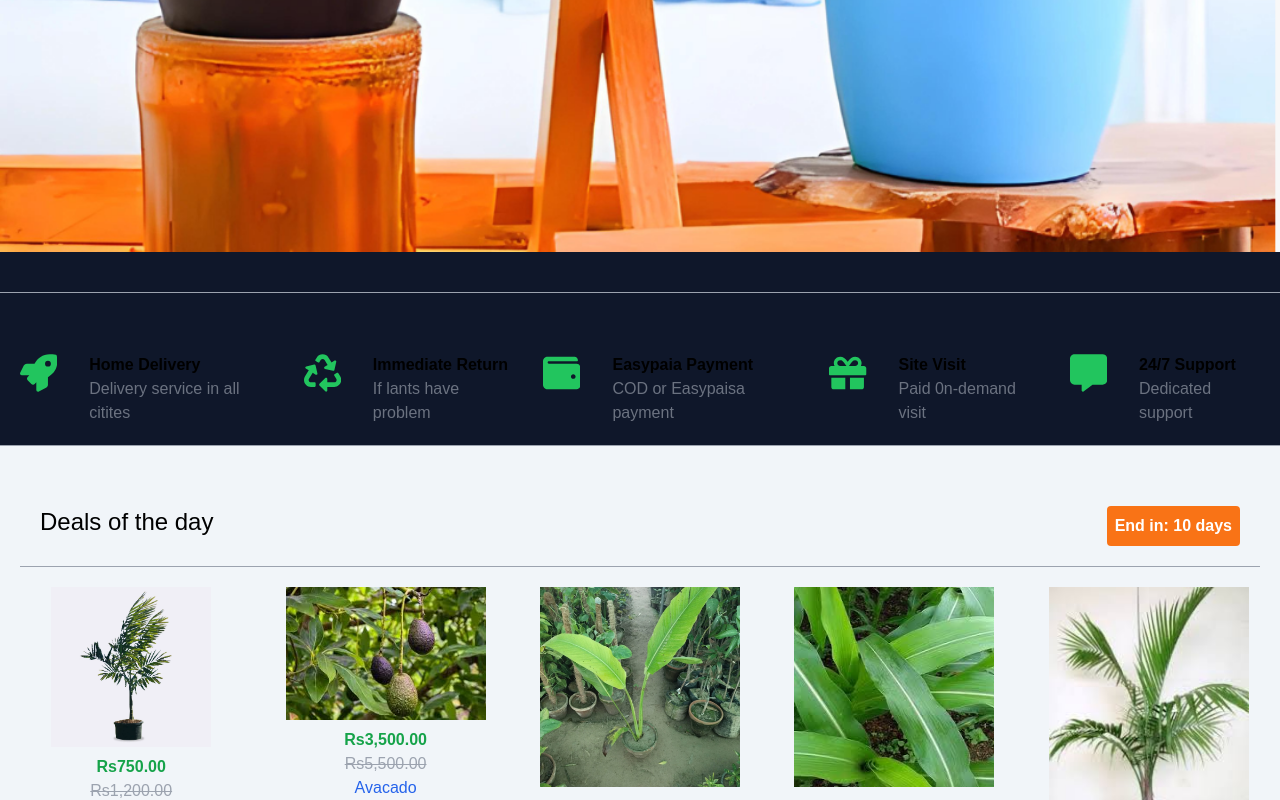
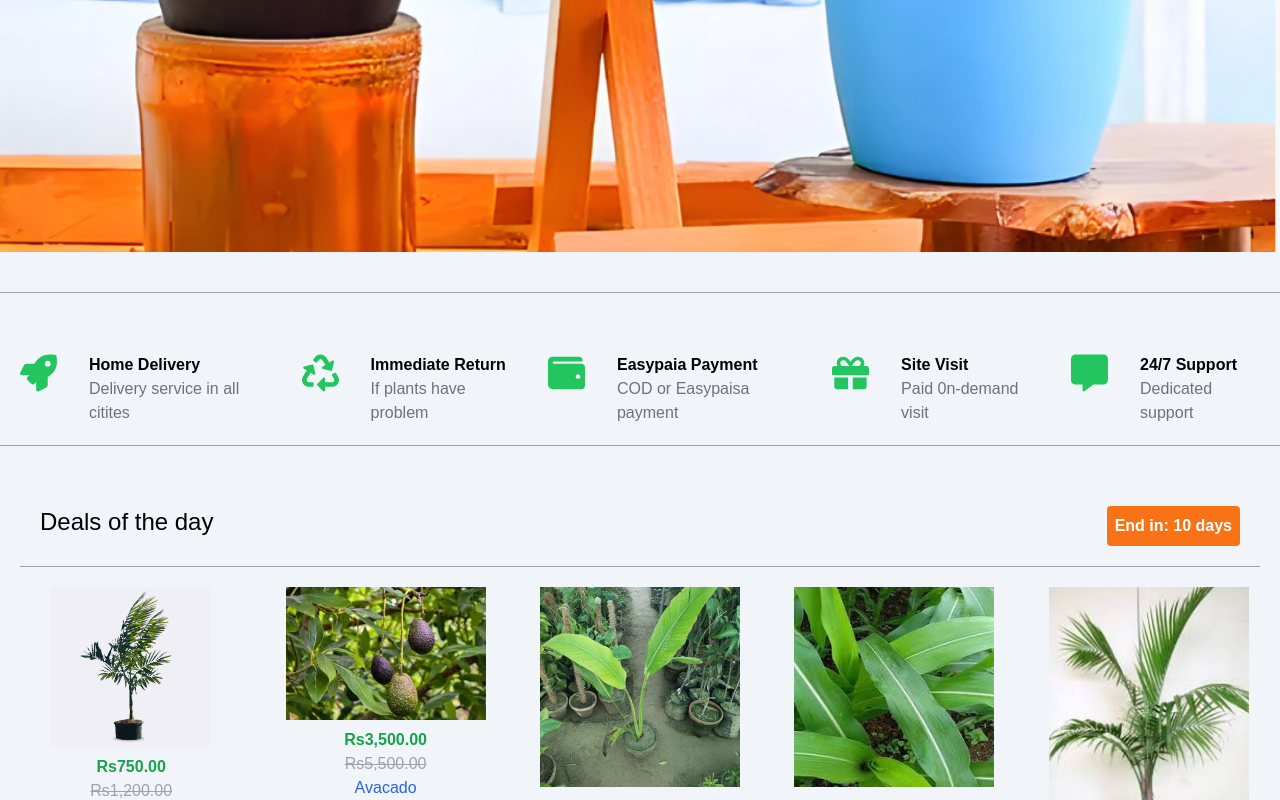
Before and after one commit to DilkashMaryam/nextjs_assignment03, a Next.js app: page / in a window 1280 px wide. Shown: the part 1174-1974 px from the top of the page. Built offline with nearby package versions, Linux system fonts and the light colour scheme.

Commit message:
Update HeroSection.tsx

```diff
--- a/app/components/HeroSection/HeroSection.tsx
+++ b/app/components/HeroSection/HeroSection.tsx
@@ -6,7 +6,7 @@ import { FaMessage } from 'react-icons/fa6'
 
 const HeroSection = () => {
   return (
-    <div className='bg-slate-900 w-full relative'>
+    <div className='bg-slate-100 w-full relative'>
       <Image
        src="/image/hero.png"
        alt="hero"
@@ -22,7 +22,7 @@ const HeroSection = () => {
         <p className='text-gray-500 font-thin'>Delivery service in all citites</p></li>
        <FaRecycle className='size-10 text-green-500'/>
        <li className='text-black font-bold'>Immediate Return
-        <p className='text-gray-500 font-thin'>If lants have problem</p></li>
+        <p className='text-gray-500 font-thin'>If plants have problem</p></li>
        <FaWallet className='size-10 text-green-500'/>
        <li className='text-black font-bold'>Easypaia Payment
         <p className='text-gray-500 font-thin'>COD or Easypaisa payment</p></li>
```
